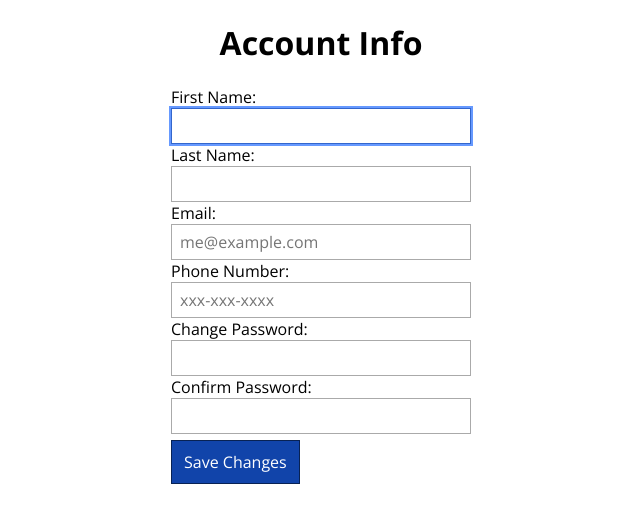
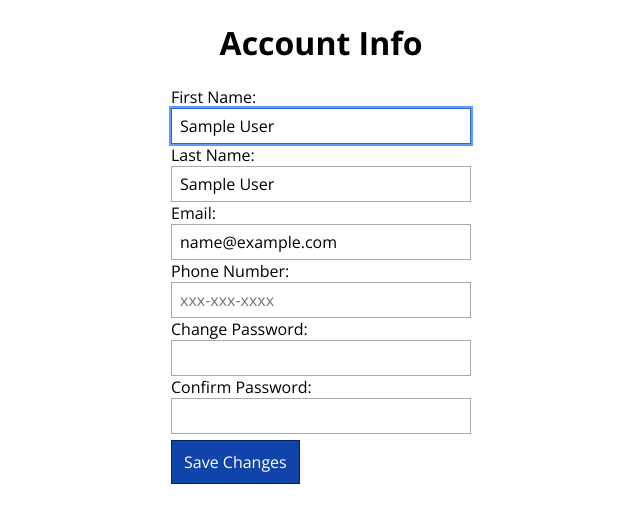
Before and after one commit to caleb531/cougarbooks, a PHP site: page /account.php in a window 1280 px wide. Shown: the part 63-586 px from the top of the page, without its empty margins (319-959 px from the left). Run offline with PHP 8.4, Linux system fonts and the light colour scheme; the visitor is signed in with stand-in values (Sample User, id 1).

Commit message:
Add files via upload

```diff
--- a/account.php
+++ b/account.php
@@ -12,34 +12,49 @@ include('assets/php/head.php');
 	<main>
 
 		<h1>Account Info</h1>
+		<?php if ( isset( $_SESSION['signed_in'] ) ): ?>
+		  <?php
+		    $query = 'SELECT first_name, last_name, email_address, telephone_no FROM user WHERE user_id = :user_id';
+		    $row = $db->fetchOne( $query, array(
+		      'user_id' => $_SESSION['user_id']
+		    ) );
+		  ?>
 
 		<form class="account-info-form" action="account.php" method="post">
 
 			<label for="first-name-field">First Name:</label><br>
-			<input id="first-name-field" type="text" name="first_name" required maxlength="30" autofocus><br>
+			<input id="first-name-field" type="text" name="first_name" value="<?php echo $row['first_name'] ?>" required maxlength="30" autofocus><br>
 
 			<label for="last-name-field">Last Name:</label><br>
-			<input id="last-name-field" type="text" name="last_name" required maxlength="30"><br>
+			<input id="last-name-field" type="text" name="last_name" value="<?php echo $row['last_name'] ?>" required maxlength="30"><br>
 
 			<label for="email-field">Email:</label><br>
-			<input id="email-field" type="text" name="email" required placeholder="me@example.com" pattern="\s*([^@]+)@([^@]+)\s*"><br>
+			<input id="email-field" type="text" name="email" value="<?php echo $row['email_address'] ?>" required placeholder="me@example.com" pattern="\s*([^@]+)@([^@]+)\s*"><br>
 
 			<label for="phone-field">Phone Number:</label><br>
-			<input id="phone-field" type="text" name="phone" placeholder="xxx-xxx-xxxx" pattern="\s*(\d{3})-?(\d{3})-?(\d{4})\s*"><br>
+			<input id="phone-field" type="text" name="phone" value="<?php echo $row['telephone_no'] ?>" placeholder="xxx-xxx-xxxx" pattern="\s*(\d{3})-?(\d{3})-?(\d{4})\s*"><br>
 
 			<label for="new-password-field">Change Password:</label><br>
 			<input id="new-password-field" type="password" name="new_password" required><br>
 
 			<label for="confirm-password-field">Confirm Password:</label><br>
 			<input id="confirm-password-field" type="password" name="confirm_password" required><br>
-
 			<button type="submit" name="submit">Save Changes</button>
-
 		</form>
-
+		<?php
+			$first_name = filter_input(INPUT_POST, 'first_name', FILTER_SANITIZE_STRING);
+			$last_name = filter_input(INPUT_POST, 'last_name', FILTER_SANITIZE_STRING);
+			$email_address = filter_input(INPUT_POST, 'email', FILTER_SANITIZE_STRING);
+			$phone_no = filter_input(INPUT_POST, 'phone', FILTER_SANITIZE_STRING);
+			$pass_word = filter_input(INPUT_POST, 'password', FILTER_SANITIZE_STRING);
+			$hashed_password = $db->hash_password($pass_word,$email_address);
+			$update_query='UPDATE user SET first_name=:first_name, last_name=:last_name, email_address=:email_address, telephone_no=:phone_no, user_password=:hashed_password WHERE user_id = :user_id';
+			$db->query($update_query, array(':first_name' => $first_name,':last_name' => $last_name,':email_address' => $email_address,':phone_no' => $phone_no,':hashed_password' => $hashed_password, 'user_id' => $_SESSION['user_id']));
+		?>
 	</main>
 	<?php
 	include('assets/php/footer.php');
 	?>
 </body>
 </html>
+<?php endif; ?>
```
